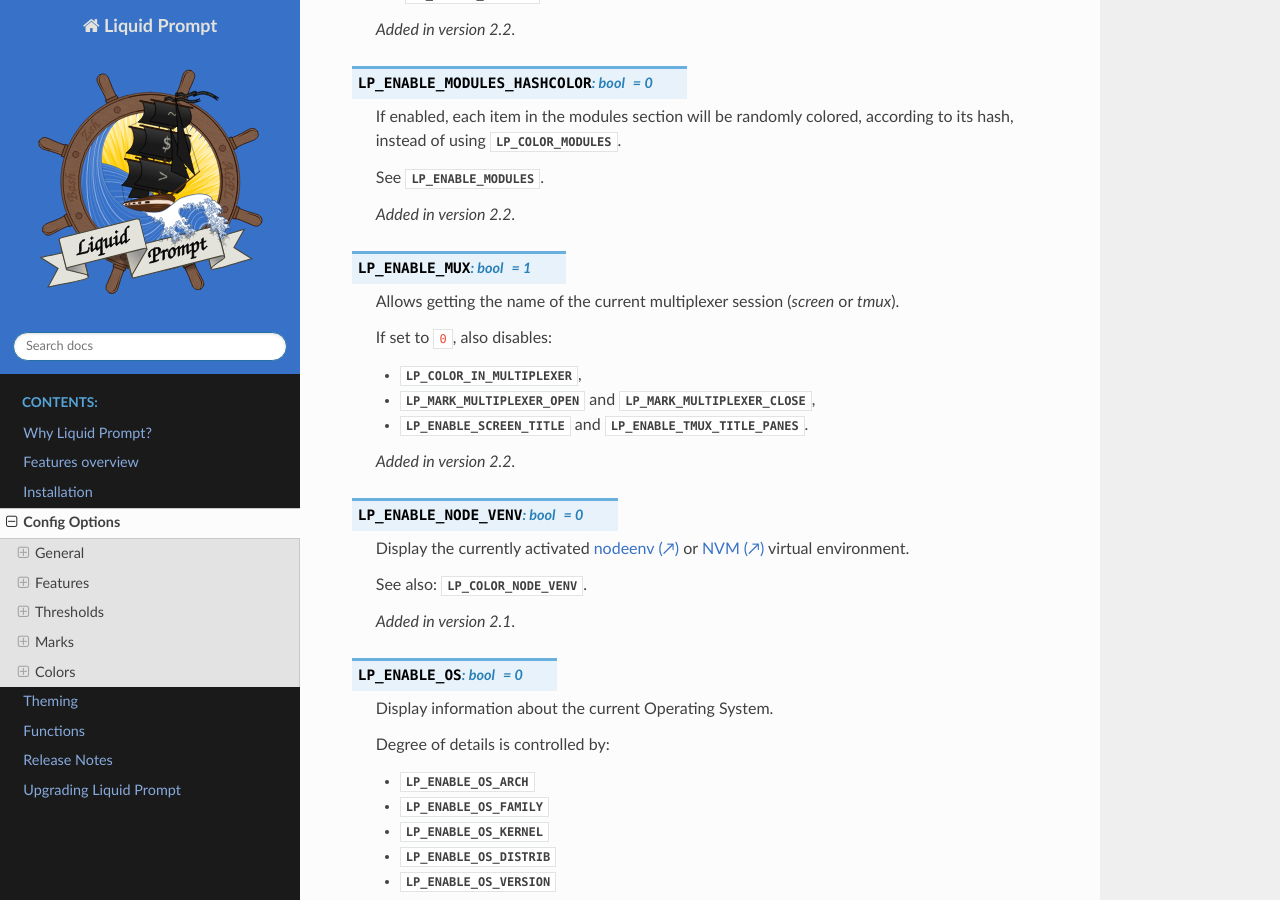
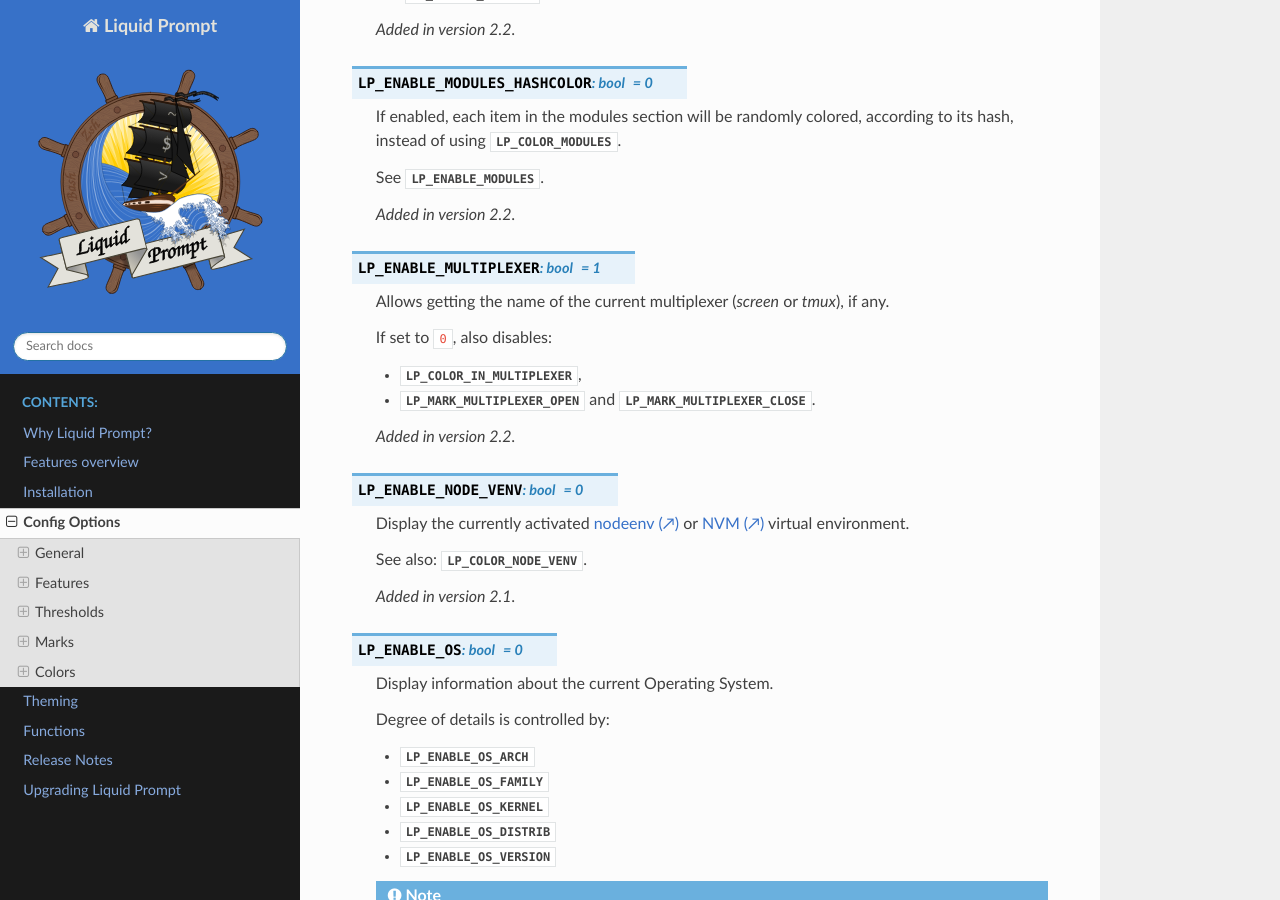
Before and after one commit to liquidprompt/liquidprompt, a Sphinx documentation site: the page built from docs/config.rst, in a window 1280 px wide and 900 px high, scrolled down 12156 px. Built offline with Sphinx 7.4.7 and the Read the Docs theme 2.0.0, drawn with Linux system fonts in a browser that asks for light colours; cross-references to code outside the pages are shown as plain code; some of the changed text lies outside the part shown.

Commit message:
simpler enabling management for multiplexer

```diff
--- a/docs/config.rst
+++ b/docs/config.rst
@@ -730,18 +730,17 @@ Features
 
    .. versionadded:: 2.2
 
-.. attribute:: LP_ENABLE_MUX
-   :type: bool
-   :value: 1
-
-   Allows getting the name of the current multiplexer session
-   (*screen* or *tmux*).
+.. attribute:: LP_ENABLE_MULTIPLEXER
+   :type: bool
+   :value: 1
+
+   Allows getting the name of the current multiplexer
+   (*screen* or *tmux*), if any.
 
    If set to ``0``, also disables:
 
    * :attr:`LP_COLOR_IN_MULTIPLEXER`,
-   * :attr:`LP_MARK_MULTIPLEXER_OPEN` and :attr:`LP_MARK_MULTIPLEXER_CLOSE`,
-   * :attr:`LP_ENABLE_SCREEN_TITLE` and :attr:`LP_ENABLE_TMUX_TITLE_PANES`.
+   * :attr:`LP_MARK_MULTIPLEXER_OPEN` and :attr:`LP_MARK_MULTIPLEXER_CLOSE`.
 
    .. versionadded:: 2.2
 
@@ -1443,6 +1442,9 @@ Marks
 
    See also: :attr:`LP_MARK_BRACKET_OPEN`, :attr:`LP_MARK_MULTIPLEXER_CLOSE`.
 
+   .. versionchanged:: 2.2
+      Can be disabled by :attr:`LP_ENABLE_MULTIPLEXER`.
+
 .. attribute:: LP_MARK_BRACKET_OPEN
    :type: string
    :value: "["
@@ -1451,6 +1453,9 @@ Marks
    enclosing user, host, and current working directory sections.
 
    See also: :attr:`LP_MARK_BRACKET_CLOSE`, :attr:`LP_MARK_MULTIPLEXER_OPEN`.
+
+   .. versionchanged:: 2.2
+      Can be disabled by :attr:`LP_ENABLE_MULTIPLEXER`.
 
 .. attribute:: LP_MARK_BZR
    :type: string
@@ -1681,7 +1686,7 @@ Marks
    .. versionadded:: 2.1
 
    .. versionchanged:: 2.2
-      Can be disabled by :attr:`LP_ENABLE_MUX`.
+      Can be disabled by :attr:`LP_ENABLE_MULTIPLEXER`.
 
 .. attribute:: LP_MARK_MULTIPLEXER_OPEN
    :type: string
@@ -1695,7 +1700,7 @@ Marks
    .. versionadded:: 2.1
 
    .. versionchanged:: 2.2
-      Can be disabled by :attr:`LP_ENABLE_MUX`.
+      Can be disabled by :attr:`LP_ENABLE_MULTIPLEXER`.
 
 .. attribute:: LP_MARK_OS
    :type: array<string>
@@ -2151,7 +2156,7 @@ Valid preset color variables are:
    :attr:`LP_MARK_MULTIPLEXER_CLOSE` if the terminal is in a multiplexer.
 
    .. versionchanged:: 2.2
-      Can be disabled by :attr:`LP_ENABLE_MUX`.
+      Can be disabled by :attr:`LP_ENABLE_MULTIPLEXER`.
 
 .. attribute:: LP_COLOR_JOB_D
    :type: string
```
Also changed, not shown: 1 other file.
